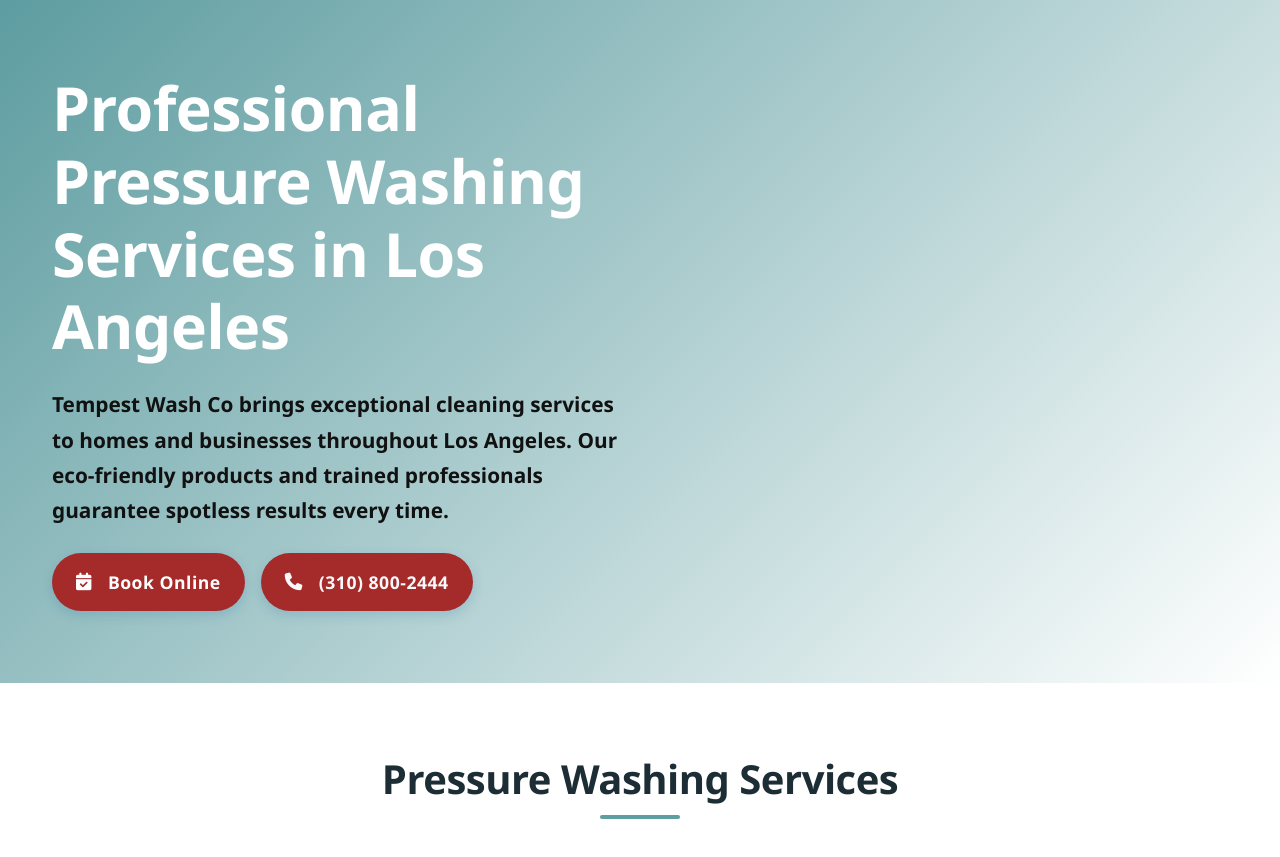
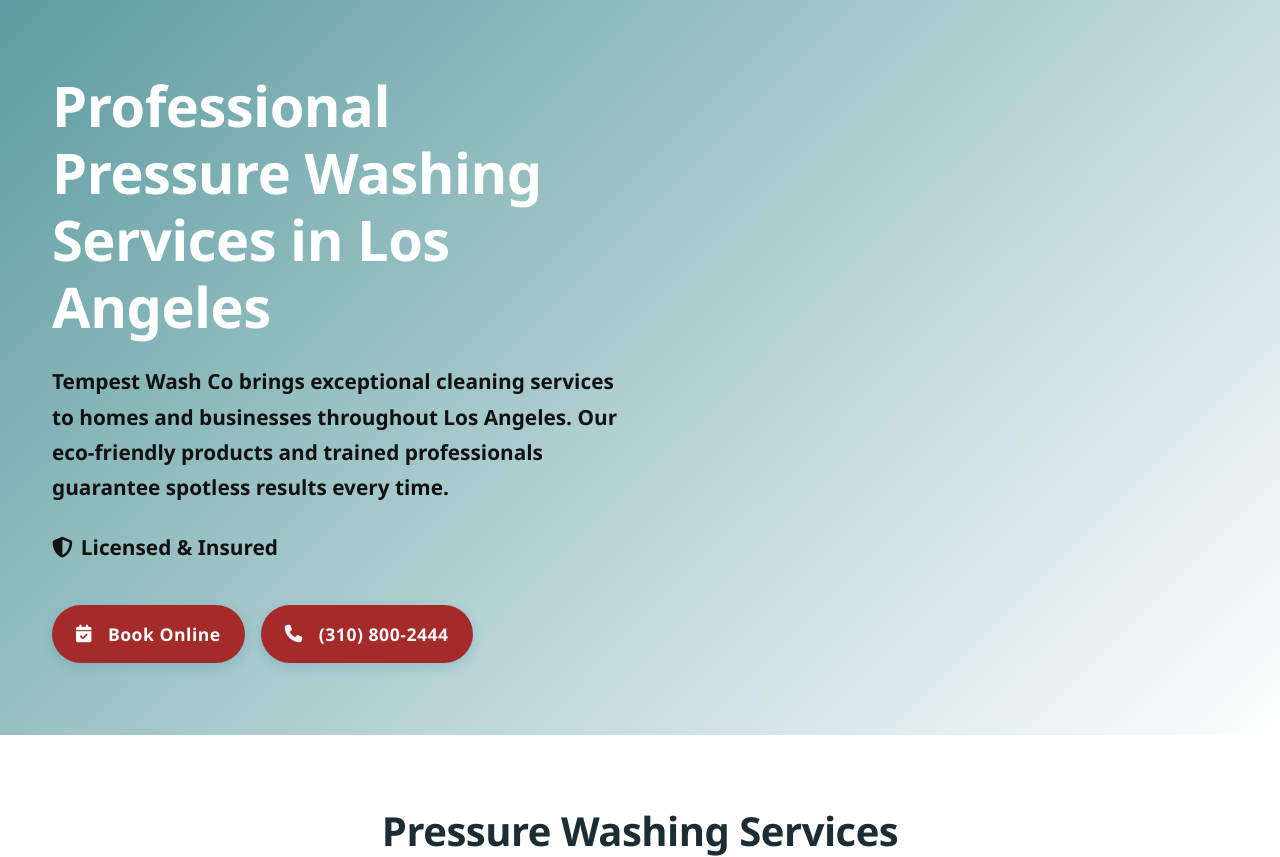
Before and after one commit to mirtazayev/TempestWashCo, a FastAPI app: page / in a window 1280 px wide. Shown: the part 82-939 px from the top of the page. Run offline with FastAPI, Linux system fonts and the light colour scheme.

Commit message:
did some updates

```diff
--- a/templates/base.html
+++ b/templates/base.html
@@ -94,6 +94,8 @@
                 <p>Tempest Wash Co delivers outstanding exterior cleaning to residential and commercial clients across
                     Los Angeles. Using eco-friendly products and skilled technicians, we ensure flawless, reliable
                     results every time.</p>
+                <p class="mt-2 fw-semibold"><i class="fas fa-shield-alt me-2"></i>Licensed & Insured</p>
+
                 <div class="d-flex mt-4">
                     <a href="#" class="text-white me-3" aria-label="Facebook"><i
                             class="fab fa-facebook-f fa-lg"></i></a>
--- a/templates/blog_detail.html
+++ b/templates/blog_detail.html
@@ -6,7 +6,7 @@
 <section class="py-5 bg-white">
   <div class="container" style="max-width: 750px;">
     <article>
-      <h1 class="fw-bold mb-3 text-dark">{{ post.title }}</h1>
+      <h3 class="fw-bold mb-3 text-dark">{{ post.title }}</h3>
       <p class="text-muted mb-4">
         Published on {{ post.created_at.strftime("%B %d, %Y") }}
       </p>
--- a/templates/index.html
+++ b/templates/index.html
@@ -9,10 +9,12 @@
         <div class="container py-4 py-lg-6">
             <div class="row align-items-center">
                 <div class="col-lg-6 mb-5 mb-lg-0">
-                    <h1 class="display-4 fw-bold mb-4">Professional Pressure Washing Services in Los Angeles</h1>
+                    <h6 class="display-4 fw-bold mb-4">Professional Pressure Washing Services in Los Angeles</h6>
                     <p class="lead mb-4">Tempest Wash Co brings exceptional cleaning services to homes and businesses
                         throughout Los Angeles. Our eco-friendly products and trained professionals guarantee spotless
                         results every time.</p>
+                    <p class="mt-2 fw-semibold"><i class="fas fa-shield-alt me-2"></i>Licensed & Insured</p>
+
                     <div class="d-flex flex-wrap gap-3">
                         <a href="/contact" class="btn btn-primary btn-lg px-4 py-3">
                             <i class="fas fa-calendar-check me-2"></i>Book Online
@@ -169,7 +171,7 @@
                     </p>
                 </div>
                 <div class="col-lg-4 text-lg-end">
-                    <a href="/quote" class="btn btn-primary btn-lg px-4 py-3 fw-bold">
+                    <a href="tel:+13108002444" class="btn btn-primary btn-lg px-4 py-3 fw-bold">
                         Get Free Quote
                     </a>
                 </div>
```
